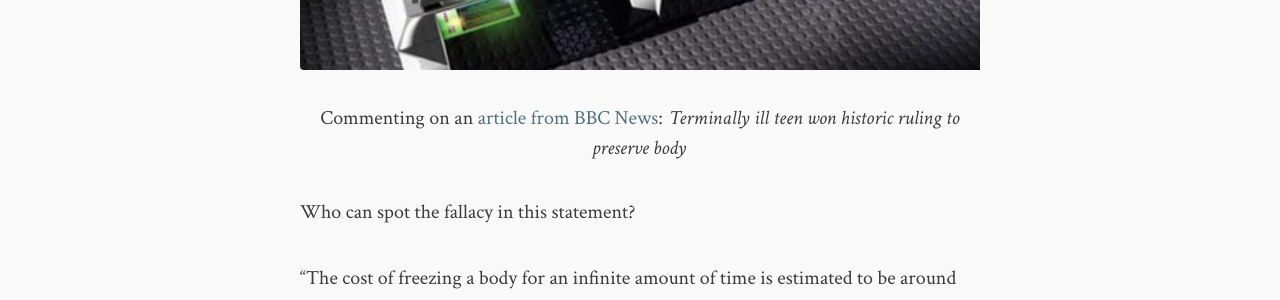
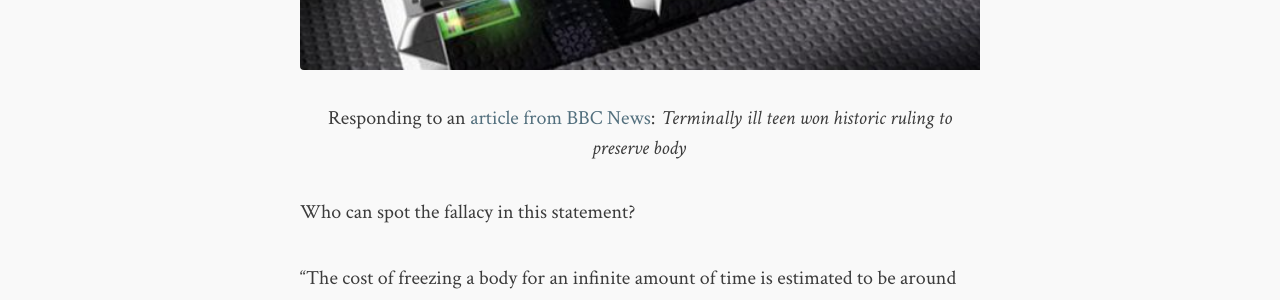
Before and after one commit to flashlightministries/oilforlight, a Jekyll site: the page built from _posts/2016-11-17-cryogenic-daughter.md, in a window 1280 px wide. Shown: the part 810-1110 px from the top of the page. Built offline with Jekyll 4.4.1, drawn with Linux system fonts in a browser that asks for light colours; nearby versions of some CDN libraries.

Commit message:
Update post.html

```diff
--- a/_layouts/post.html
+++ b/_layouts/post.html
@@ -24,7 +24,7 @@
         {% endif %}
 
         {% if page.source %}
-          <p class="small">Commenting on an <a target="_blank" href="{{ page.source.url }}">article from {{ page.source.name }}</a>{% if page.source.headline %}: <em>{{ page.source.headline }}</em> {% endif %}</p>
+          <p class="small">Responding to an <a target="_blank" href="{{ page.source.url }}">article from {{ page.source.name }}</a>{% if page.source.headline %}: <em>{{ page.source.headline }}</em> {% endif %}</p>
         {% endif %}
 
       </hgroup>
```
